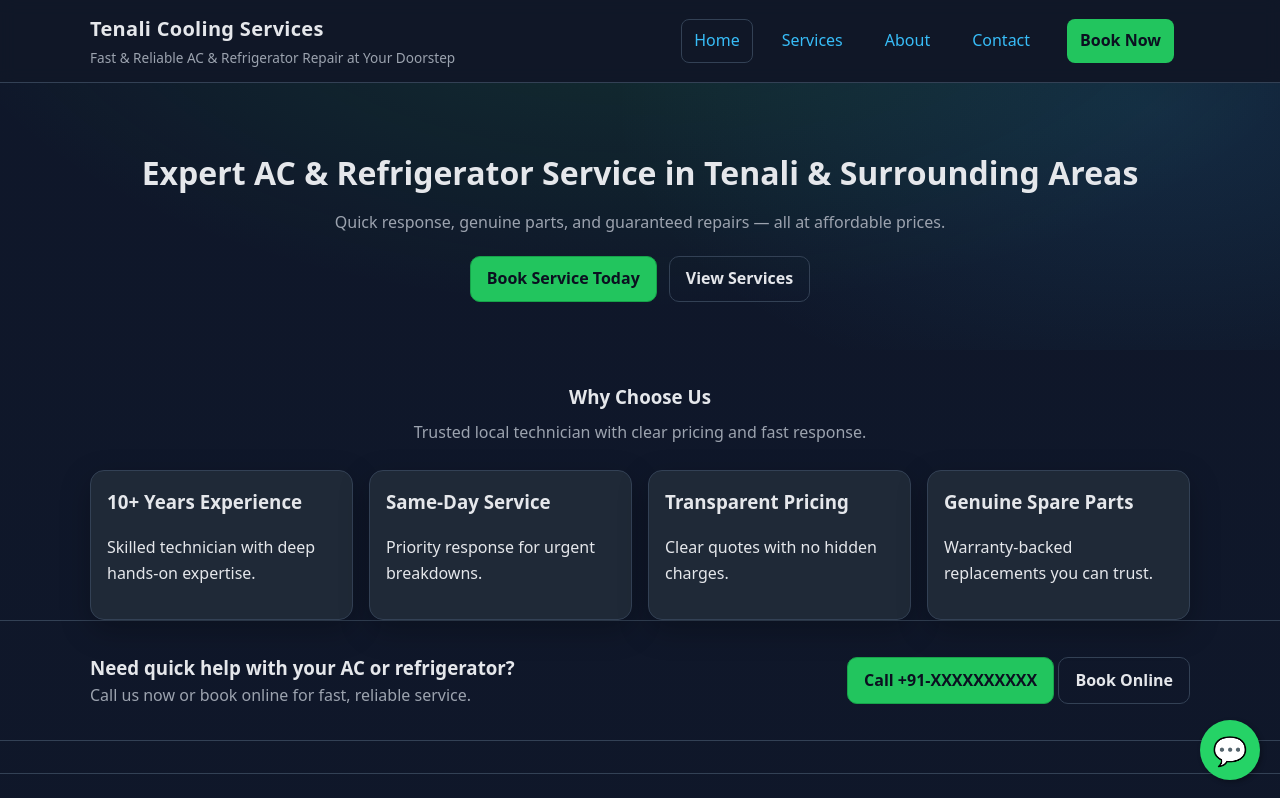
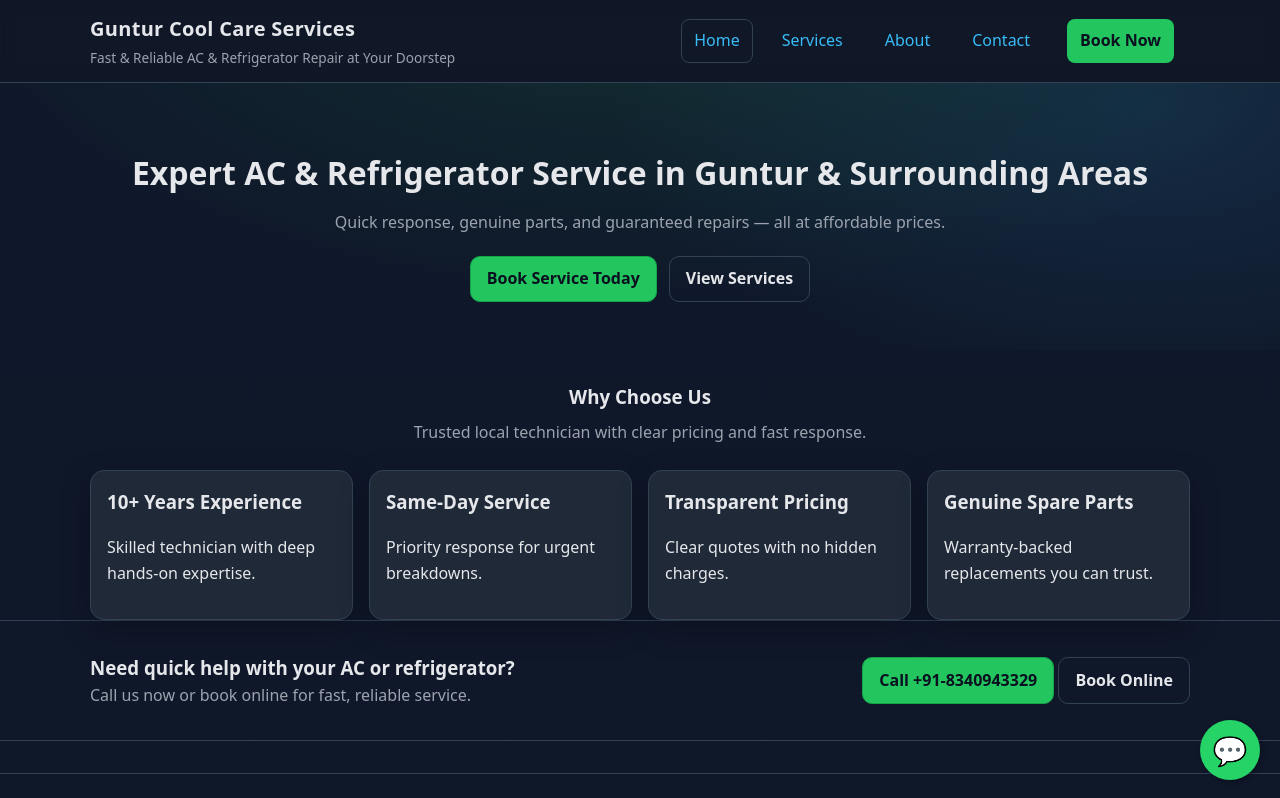
Before and after one commit to PallapuSaiSuhas/project, a plain HTML site: page index.html in a window 1280 px wide. Shown: the top 798 px of the page. Drawn offline with Linux system fonts and the light colour scheme.

Commit message:
Update company name from Tenali to Guntur

```diff
--- a/index.html
+++ b/index.html
@@ -3,7 +3,7 @@
 <head>
   <meta charset="UTF-8" />
   <meta name="viewport" content="width=device-width, initial-scale=1" />
-  <title>Tenali Cooling Services | AC & Refrigerator Repair</title>
+  <title>Guntur Cool Care Services | AC & Refrigerator Repair</title>
   <style>
     :root {
       --bg: #0f172a; --bg-2: #111827; --text: #e5e7eb; --muted: #9ca3af;
@@ -117,7 +117,7 @@
   <header class="site-header">
     <div class="container header-wrap">
       <div class="brand">
-        <h1>Tenali Cooling Services</h1>
+        <h1>Guntur Cool Care Services</h1>
         <p class="tagline">Fast & Reliable AC & Refrigerator Repair at Your Doorstep</p>
       </div>
       <nav class="nav">
@@ -135,7 +135,7 @@
   <main id="home">
     <section class="hero">
       <div class="container hero-content">
-        <h2>Expert AC & Refrigerator Service in Tenali & Surrounding Areas</h2>
+        <h2>Expert AC & Refrigerator Service in Guntur & Surrounding Areas</h2>
         <p>Quick response, genuine parts, and guaranteed repairs — all at affordable prices.</p>
         <div class="hero-actions">
           <a href="#booking" class="btn btn-primary">Book Service Today</a>
@@ -162,7 +162,7 @@
           <p>Call us now or book online for fast, reliable service.</p>
         </div>
         <div>
-          <a href="tel:+91XXXXXXXXXX" class="btn btn-primary">Call +91-XXXXXXXXXX</a>
+          <a href="tel:+918340943329" class="btn btn-primary">Call +91-8340943329</a>
           <a href="#booking" class="btn btn-outline">Book Online</a>
         </div>
       </div>
@@ -245,7 +245,7 @@
           <p>Call us or schedule online in seconds.</p>
         </div>
         <div>
-          <a href="tel:+91XXXXXXXXXX" class="btn btn-primary">Call +91-XXXXXXXXXX</a>
+          <a href="tel:+918340943329" class="btn btn-primary">Call +91-8340943329</a>
           <a href="#booking" class="btn btn-outline">Book Online</a>
         </div>
       </div>
@@ -260,7 +260,7 @@
     <p class="section-sub">Personal, professional, and committed to long-term solutions.</p>
 
     <h3>Who We Are</h3>
-    <p>At <strong>Tenali Cooling Services</strong>, we specialize in AC and refrigerator repair, installation, and maintenance. We’ve built a reputation for fast, reliable, and affordable service across Tenali, Guntur, and Vijayawada.</p>
+    <p>At <strong>Guntur Cool Care Services</strong>, we specialize in AC and refrigerator repair, installation, and maintenance. We’ve built a reputation for fast, reliable, and affordable service across Guntur.</p>
 
     <h3>Our Mission</h3>
     <p>To keep your home and business comfortable by delivering top-quality cooling solutions with honesty, transparency, and care.</p>
@@ -287,7 +287,7 @@
 
     <div class="cta-inline">
       <a href="#booking" class="btn btn-primary">Book a Service</a>
-      <a href="tel:+91XXXXXXXXXX" class="btn btn-outline">Call +91-XXXXXXXXXX</a>
+      <a href="tel:+918340943329" class="btn btn-outline">Call +91-8340943329</a>
     </div>
   </section>
 
@@ -301,8 +301,8 @@
 
       <h3>Contact Information</h3>
       <ul class="contact-list">
-        <li><strong>Phone:</strong> <a href="tel:+91XXXXXXXXXX">+91-XXXXXXXXXX</a></li>
-        <li><strong>WhatsApp:</strong> <a href="https://wa.me/91XXXXXXXXXX" target="_blank">Chat Now</a></li>
+        <li><strong>Phone:</strong> <a href="tel:+918340943329">+91-8340943329</a></li>
+        <li><strong>WhatsApp:</strong> <a href="https://wa.me/918340943329" target="_blank">Chat Now</a></li>
         <li><strong>Email:</strong> <a href="mailto:yourname@email.com">yourname@email.com</a></li>
         <li><strong>Service Areas:</strong> Tenali, Guntur, Vijayawada</li>
       </ul>
@@ -326,7 +326,7 @@
         </div>
         <div class="form-row">
           <label for="phone">Phone</label>
-          <input id="phone" name="phone" type="tel" placeholder="+91-XXXXXXXXXX" required />
+          <input id="phone" name="phone" type="tel" placeholder="+91-8340943329" required />
         </div>
         <div class="form-row">
           <label for="service">Service Needed</label>
@@ -382,7 +382,7 @@
   <footer class="site-footer">
     <div class="container footer-wrap">
       <div>
-        <h4>Tenali Cooling Services</h4>
+        <h4>Guntur Cool Care Services</h4>
         <p>Serving Tenali, Guntur, and Vijayawada.</p>
       </div>
       <div class="footer-links">
@@ -399,7 +399,7 @@
       </div>
     </div>
     <div class="container copyright">
-      © 2026 Tenali Cooling Services
+      © 2026 Guntur Cool Care Services
     </div>
   </footer>
 
```
